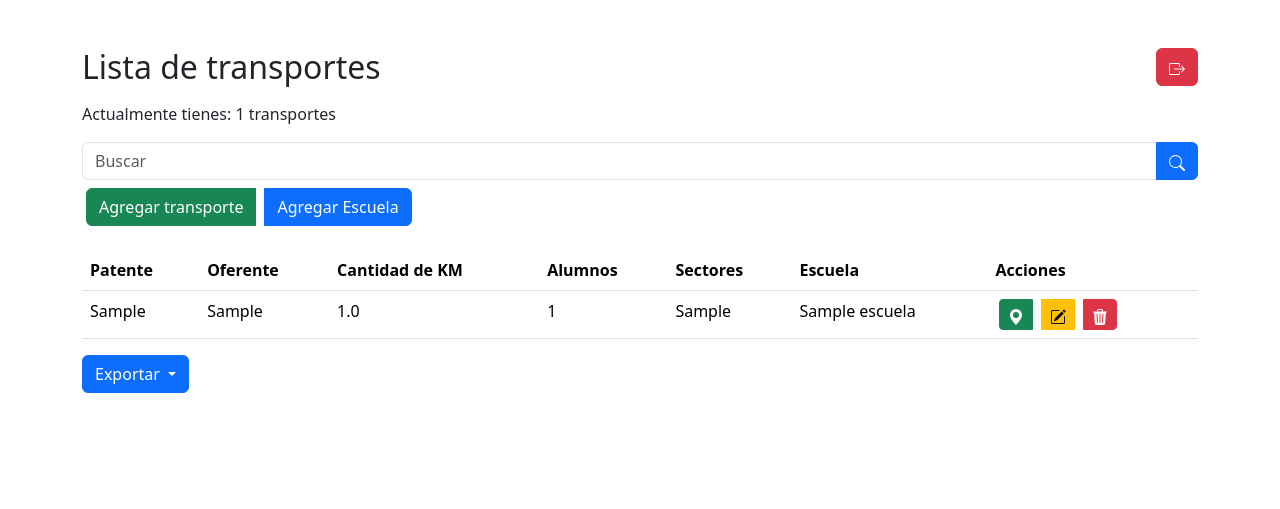
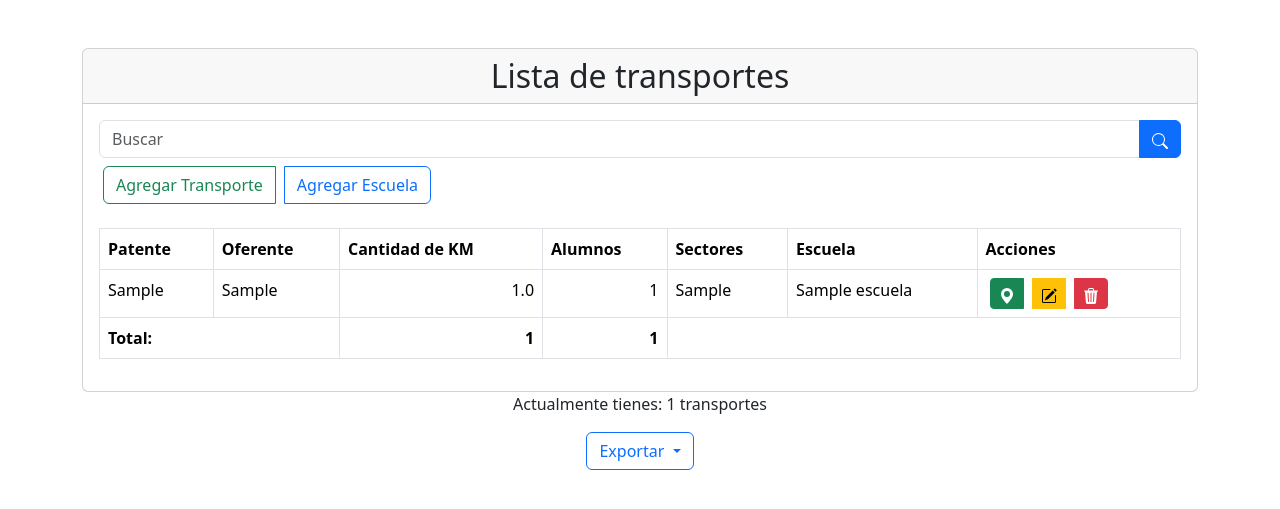
Before and after one commit to leftra123/transporte_2, a Django app: template templates/transporte/transporte_list.html in a window 1280 px wide. Shown: the top 509 px of the page. Run offline with Django 4.2, Linux system fonts and the light colour scheme; tables that the repository leaves empty hold one stand-in row (values such as "Sample post"); the template is opened without the code that fills it: values that come from a table or form of the project are taken from there, most other values are stand-ins (such as "Sample title", 1, 10 or a date in 2020); parts of the project's set-up code (start-up, migrations or seed data) failed here and were passed over; some libraries are stand-ins or nearby versions.

Commit message:
mejoras visuales a los templates

```diff
--- a/templates/transporte/escuela_form.html
+++ b/templates/transporte/escuela_form.html
@@ -6,9 +6,9 @@
     <div class="col-lg-8">
       <div class="card mt-4">
         <div class="card-header">
-          <h2 class="mb-0">{% if form.instance.pk %}Editar{% else %}Crear{% endif %} Escuela</h2>
+          <h2 class="mb-0 fw-light text-center">{% if form.instance.pk %}Editar{% else %}Crear{% endif %} Escuela</h2>
         </div>
-        <div class="card-body">
+        <div class="card-body fs-6">
           <form method="post">
             {% csrf_token %}
             <div class="form-group">
--- a/templates/transporte/transporte_form.html
+++ b/templates/transporte/transporte_form.html
@@ -7,9 +7,9 @@
     <div class="col-lg-8">
       <div class="card mt-4">
         <div class="card-header">
-          <h2 class="mb-0">{% if form.instance.pk %}Editar{% else %}Crear{% endif %} Transporte</h2>
+          <h2 class="mb-0 fw-light text-center">{% if form.instance.pk %}Editar{% else %}Crear{% endif %} Transporte</h2>
         </div>
-        <div class="card-body">
+        <div class="card-body fs-6">
           <form method="post">
             {% csrf_token %}
             <div class="row">
--- a/templates/transporte/transporte_list.html
+++ b/templates/transporte/transporte_list.html
@@ -2,17 +2,16 @@
 
 {% block content %}
 <div class="col-12">
-  <a href="{% url 'logout' %}" class="btn btn-danger float-end"><svg xmlns="http://www.w3.org/2000/svg" width="16" height="16" fill="currentColor" class="bi bi-box-arrow-right" viewBox="0 0 16 16">
+  {% comment %} <a href="{% url 'logout' %}" class="btn btn-danger float-end"><svg xmlns="http://www.w3.org/2000/svg" width="16" height="16" fill="currentColor" class="bi bi-box-arrow-right" viewBox="0 0 16 16">
     <path fill-rule="evenodd" d="M10 12.5a.5.5 0 0 1-.5.5h-8a.5.5 0 0 1-.5-.5v-9a.5.5 0 0 1 .5-.5h8a.5.5 0 0 1 .5.5v2a.5.5 0 0 0 1 0v-2A1.5 1.5 0 0 0 9.5 2h-8A1.5 1.5 0 0 0 0 3.5v9A1.5 1.5 0 0 0 1.5 14h8a1.5 1.5 0 0 0 1.5-1.5v-2a.5.5 0 0 0-1 0v2z"/>
     <path fill-rule="evenodd" d="M15.854 8.354a.5.5 0 0 0 0-.708l-3-3a.5.5 0 0 0-.708.708L14.293 7.5H5.5a.5.5 0 0 0 0 1h8.793l-2.147 2.146a.5.5 0 0 0 .708.708l3-3z"/>
-  </svg></a>
+  </svg></a> {% endcomment %}
 </div>
-  <h2 class="mb-3">Lista de transportes</h2>
-  {% if transportes %}
-    <p>Actualmente tienes: {{ transportes|length }} transportes</p>
-  {% else %}
-    <p>No se encontraron transportes.</p>
-  {% endif %}
+<div class="card">
+  <div class="card-header">
+    <h2 class="mb-0 fw-light text-center">Lista de transportes</h2>
+  </div>
+  <div class="card-body">
     <form class="mb-4" method="get">
       <div class="input-group">
         <input type="text" name="q" class="form-control" placeholder="Buscar" value="{{ request.GET.q }}">
@@ -29,12 +28,13 @@
 
         </div>
         <div class="btn-group">
-      <a href="{% url 'transporte_create' %}" class="btn btn-success mx-1 mt-2">Agregar transporte</a>
-      <a href="{% url 'escuela_create' %}" class="btn btn-primary mx-1 mt-2">Agregar Escuela</a>
+        <a href="{% url 'transporte_create' %}" class="btn btn-outline-success mx-1 mt-2">Agregar Transporte</a>
+        <a href="{% url 'escuela_create' %}" class="btn btn-outline-primary mx-1 mt-2">Agregar Escuela</a>
         </div>
 
         </form>
-  <table class="table">
+        <div class="table-responsive">
+        <table class="table table-bordered table-hover fs-6">
           <thead>
             <tr>
               <th>Patente</th>
@@ -51,8 +51,8 @@
               <tr>
                 <td>{{ transporte.patente }}</td>
                 <td>{{ transporte.oferente }}</td>
-          <td>{{ transporte.cantidad_km }}</td>
-          <td>{{ transporte.alumnos }}</td>
+                <td class="text-end">{{ transporte.cantidad_km }}</td>
+                <td class="text-end">{{ transporte.alumnos }}</td>
                 <td>{{ transporte.sectores }}</td>
                 <td>{{ transporte.escuela }}</td>
                 <td>
@@ -81,10 +81,28 @@
                 </td>
               </tr>
             {% endfor %}
+            <tr>
+              <td colspan="2"><strong>Total:</strong></td>
+              <td class="text-end"><strong>{{ total_km }}</strong></td>
+              <td class="text-end"><strong>{{ total_alumnos }}</strong></td>
+              <td colspan="3"></td>
+            </tr>
           </tbody>
           </table>
-  <div class="dropdown">
-    <button class="btn btn-primary dropdown-toggle" type="button" id="exportarDropdown" data-bs-toggle="dropdown" aria-expanded="false">
+        </div>
+  </div>
+</div>
+
+  {% if transportes %}
+    <p class="text-center fw-light">Actualmente tienes: {{ transportes|length }} transportes</p>
+    {% comment %} <p class="text-center">Total de kilómetros: {{ total_km }}</p>
+    <p class="text-center">Total de alumnos: {{ total_alumnos }}</p> {% endcomment %}
+{% else %}
+    <p class="text-center fw-light">No se encontraron transportes.</p>
+{% endif %}
+
+  <div class="dropdown mt-3 text-center">
+    <button class="btn btn-outline-primary dropdown-toggle" type="button" id="exportarDropdown" data-bs-toggle="dropdown" aria-expanded="false">
       Exportar
     </button>
     <ul class="dropdown-menu" aria-labelledby="exportarDropdown">
```
Also changed, not shown: transporte/views.py (+10 -8 lines). Lines whose indentation alone changed are shown as unchanged.
